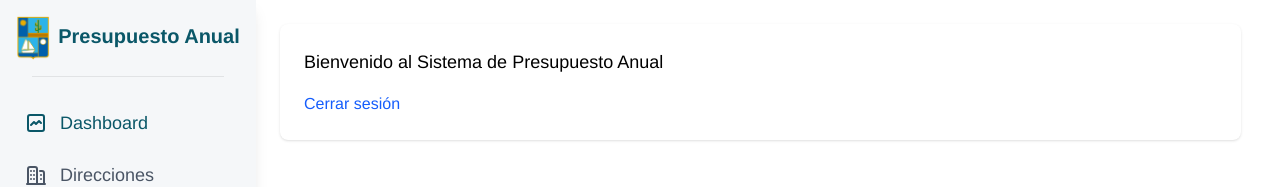
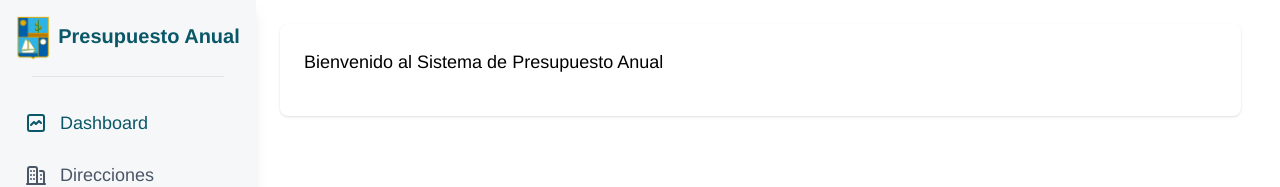
Before and after one commit to Carloooh/PresupuestoAnual, a Next.js app: page /dashboard in a window 1280 px wide. Shown: the top 187 px of the page. Built offline with nearby package versions, Linux system fonts and the light colour scheme.

Commit message:
Small adjustment

```diff
--- a/app/components/sidebar/footer/User.tsx
+++ b/app/components/sidebar/footer/User.tsx
@@ -1,6 +1,7 @@
 "use client";
 
 import { useState, useRef, useEffect } from "react";
+import Link from "next/link";
 import { IconLogout2 } from "@tabler/icons-react";
 import { IconUser } from "@tabler/icons-react";
 import { IconChevronDown } from "@tabler/icons-react";
@@ -97,20 +98,20 @@ const SidebarUser = () => {
           </div>
 
           <div className="mt-3 pt-3 border-t border-gray-100 flex flex-col gap-2">
-            <a
+            <Link
               href="/perfil"
               className="flex items-center px-3 py-2 text-sm text-[#0a5768] bg-[#f5f7f9] hover:bg-[#e1e3e5] rounded-md transition-colors duration-200"
             >
               <IconUser size={18} className="mr-2" />
               <span className="ml-1">Ver perfil</span>
-            </a>
-            <a
-              href="/logout"
+            </Link>
+            <Link
+              href="/"
               className="flex items-center px-3 py-2 text-sm text-white bg-[#2a737d] hover:bg-[#1e5359] rounded-md transition-colors duration-200"
             >
               <IconLogout2 size={18} className="mr-2" />
               <span className="ml-1">Cerrar sesión</span>
-            </a>
+            </Link>
           </div>
         </div>
       </div>
--- a/app/dashboard/page.tsx
+++ b/app/dashboard/page.tsx
@@ -1,7 +1,6 @@
 "use client";
 
 import { useState, useEffect } from "react";
-import Link from "next/link";
 import Sidebar from "../components/sidebar/Sidebar";
 import Content from "../components/content/Content";
 import { IconLayoutSidebarLeftExpand } from "@tabler/icons-react";
@@ -54,9 +53,6 @@ export default function DashboardHome() {
             <h2 className="text-lg font-medium mb-4">
               Bienvenido al Sistema de Presupuesto Anual
             </h2>
-            <Link href="/" className="text-blue-600 hover:underline">
-              Cerrar sesión
-            </Link>
           </div>
         </Content>
       </div>
```
